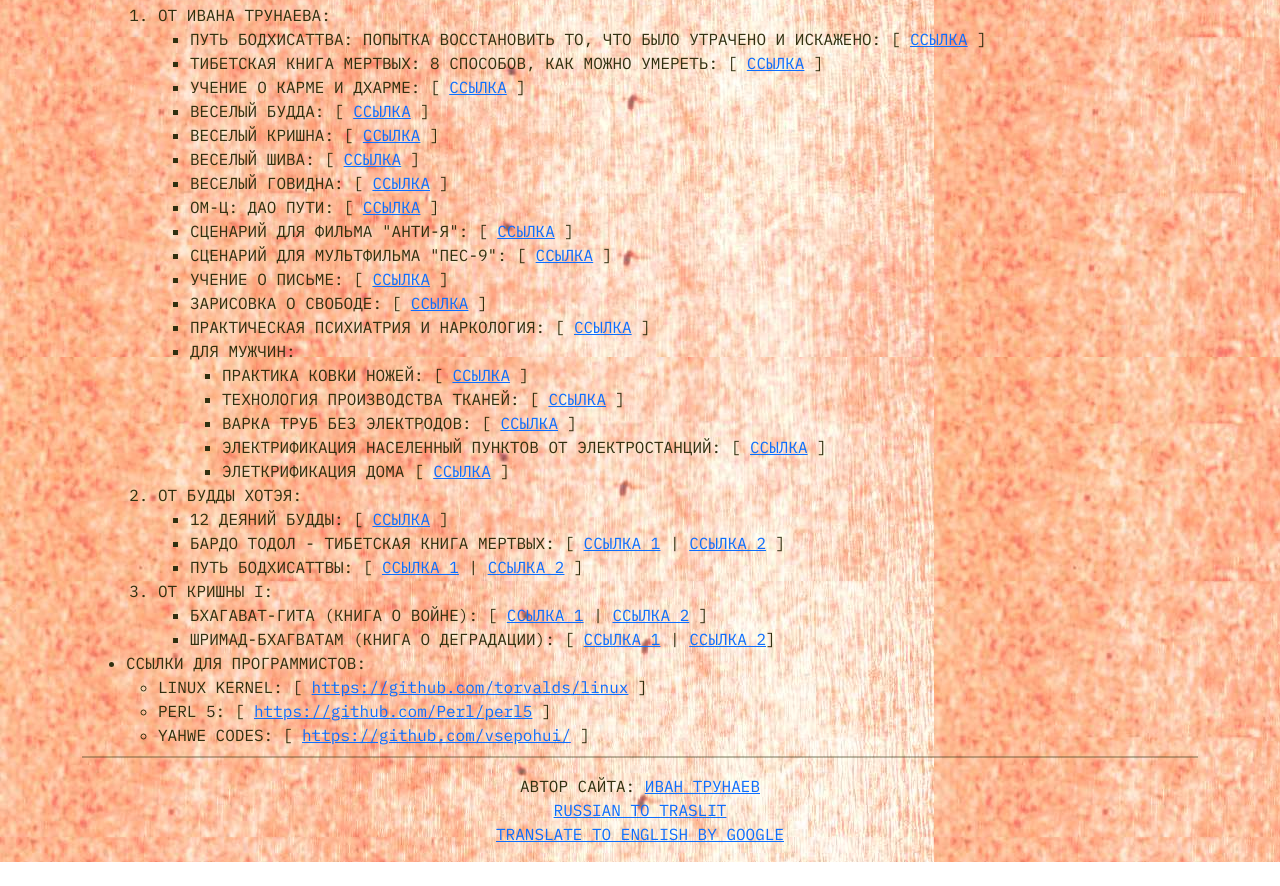
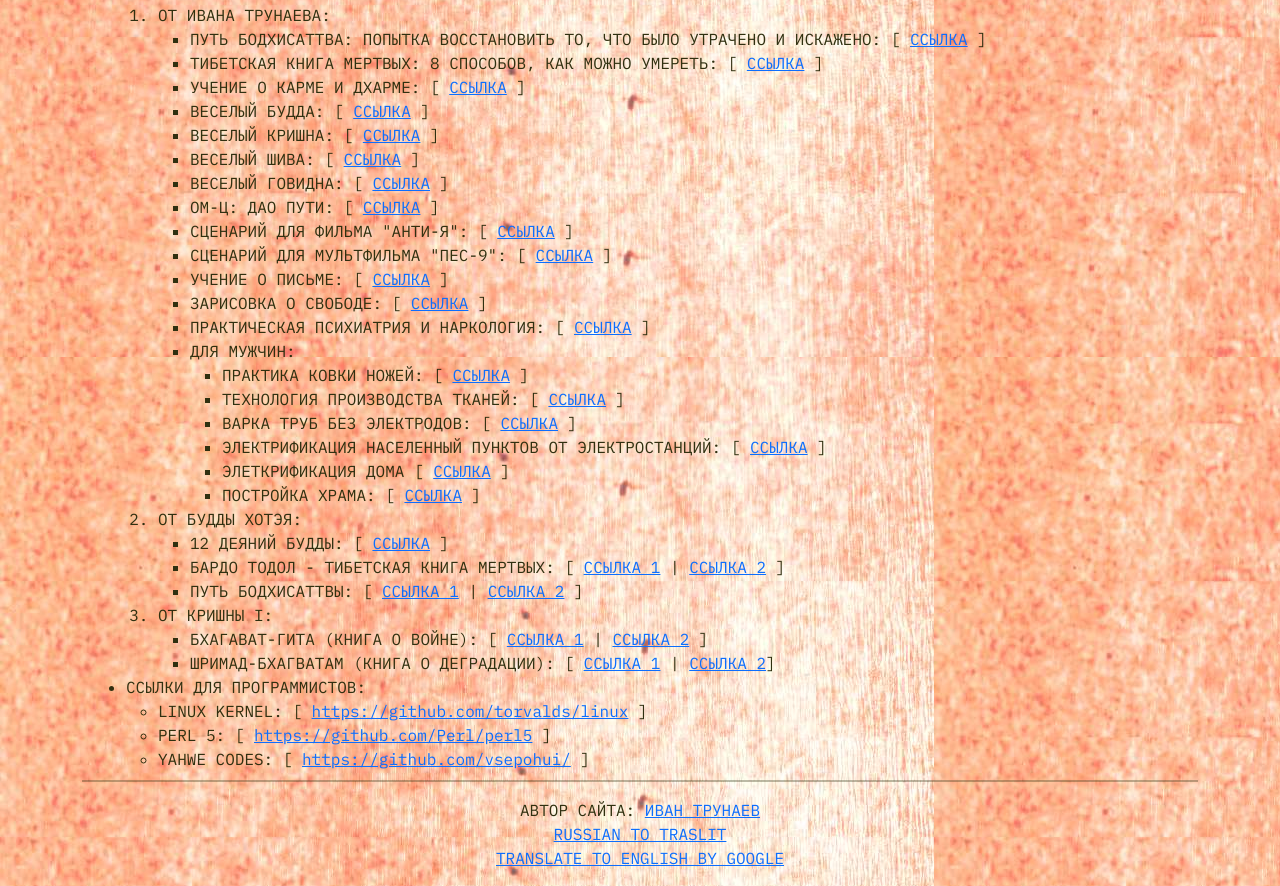
Before and after one commit to vsepohui/rupana, a plain HTML site: page index.html in a window 1280 px wide. Shown: the part 923-1809 px from the top of the page. Before the commit the page ends 1785 px from the top, so only its background shows below. Drawn offline with Linux system fonts and the light colour scheme.

Commit message:
Book of Temple

```diff
--- a/index.html
+++ b/index.html
@@ -88,6 +88,7 @@
 										<li>ВАРКА ТРУБ БЕЗ ЭЛЕКТРОДОВ: [ <a href="https://trunaev.ru/books/html/%D0%92%D0%B0%D1%80%D0%BA%D0%B0%20%D1%82%D1%80%D1%83%D0%B1%20%D0%B1%D0%B5%D0%B7%20%D1%8D%D0%BB%D0%B5%D0%BA%D1%82%D1%80%D0%BE%D0%B4%D0%BE%D0%B2/">ССЫЛКА</a> ]</li>
 										<li>ЭЛЕКТРИФИКАЦИЯ НАСЕЛЕННЫЙ ПУНКТОВ ОТ ЭЛЕКТРОСТАНЦИЙ: [ <a href="https://trunaev.ru/books/html/%D0%AD%D0%BB%D0%B5%D0%BA%D1%82%D1%80%D0%B8%D1%84%D0%B8%D0%BA%D0%B0%D1%86%D0%B8%D1%8F%20%D0%BD%D0%B0%D1%81%D0%B5%D0%BB%D0%B5%D0%BD%D0%BD%D1%8B%D1%85%20%D0%BF%D1%83%D0%BD%D0%BA%D1%82%D0%BE%D0%B2%20%D0%BE%D1%82%20%D1%8D%D0%BB%D0%B5%D0%BA%D1%82%D1%80%D0%BE%D1%81%D1%82%D0%B0%D0%BD%D1%86%D0%B8%D0%B9/">ССЫЛКА</a> ]</li>
 										<li>ЭЛЕТКРИФИКАЦИЯ ДОМА [ <a href="https://trunaev.ru/books/html/%D0%AD%D0%BB%D0%B5%D0%BA%D1%82%D1%80%D0%B8%D1%84%D0%B8%D0%BA%D0%B0%D1%86%D0%B8%D1%8F%20%D0%B4%D0%BE%D0%BC%D0%B0/">ССЫЛКА</a> ]</li>
+										<li>ПОСТРОЙКА ХРАМА: [ <a href="https://trunaev.ru/books/html/%D0%9F%D0%BE%D1%81%D1%82%D1%80%D0%BE%D0%B9%D0%BA%D0%B0%20%D0%A5%D1%80%D0%B0%D0%BC%D0%B0/">ССЫЛКА</a> ]</li>
 									</ul>
 								</li>
 							</ul>
```
